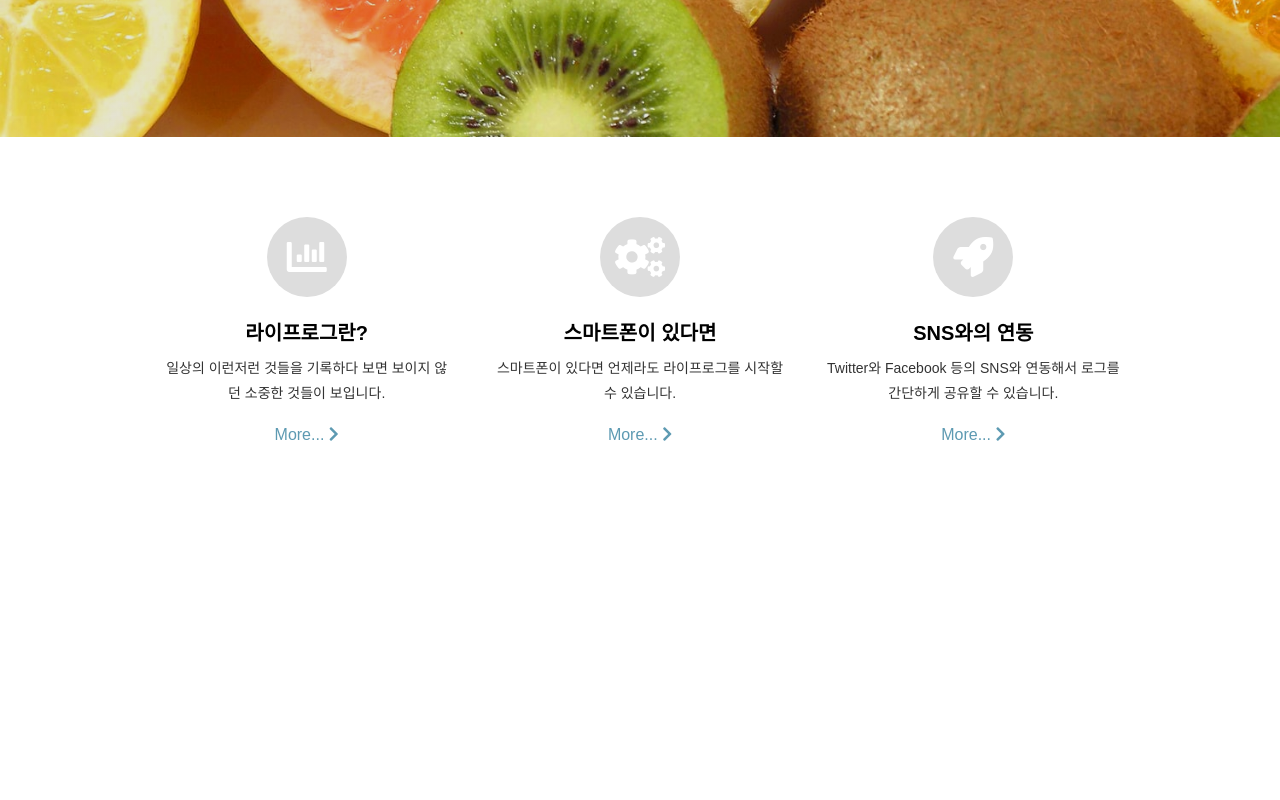
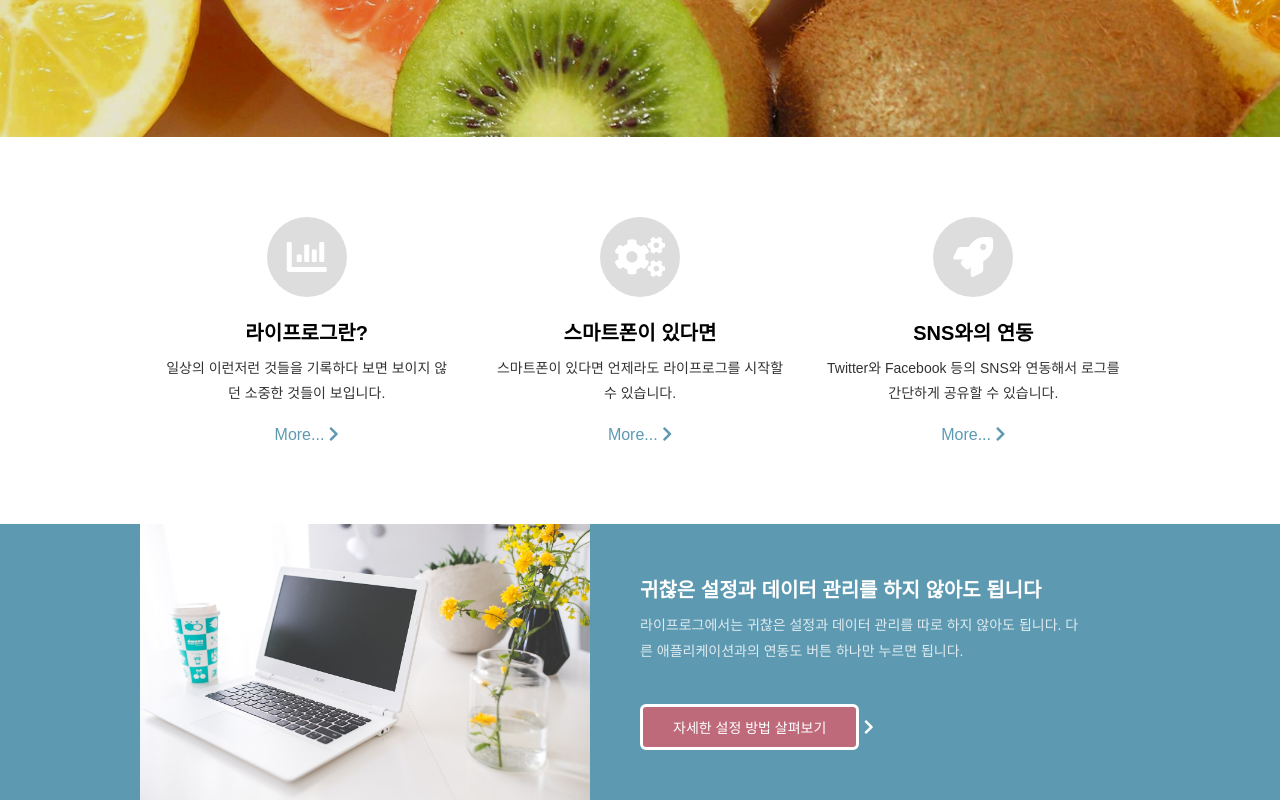
Before and after one commit to ChaeWonKong/html-css-study, a plain HTML site: page index.html in a window 1280 px wide. Shown: the part 663-1463 px from the top of the page. Before the commit the page ends 1187 px from the top, so only its background shows below. Drawn offline with Linux system fonts and the light colour scheme.

Commit message:
Add section conC

```diff
--- a/index.html
+++ b/index.html
@@ -52,5 +52,17 @@
 	    </div>
 	</section>
 
+	<section class="conC">
+	    <div class="container">
+        <div class="photo"></div>
+	        <div class="text">
+	            <h2>귀찮은 설정과 데이터 관리를 하지 않아도 됩니다</h2>
+	            <p>라이프로그에서는 귀찮은 설정과 데이터 관리를 따로 하지 않아도 됩니다. 다른 애플리케이션과의 연동도 버튼 하나만 누르면 됩니다.</p>
+	            <a href="#">자세한 설정 방법 살펴보기</a>
+	            <span class="fas fa-chevron-right"></span>
+	        </div>
+	    </div>
+	</section>
+
 </body>
 </html>
--- a/style.css
+++ b/style.css
@@ -120,6 +120,57 @@ body {
     color: var(--icon-color);
 }
 
+/* ContentsC: Overview */
+.conC {
+    background-color: #5D9AB2;
+    background-color: var(--main-color);
+    color: #fff;
+    color: var(--text-bright-color);
+}
+
+.conC .text {
+    padding: 20px;
+}
+
+.conC h2{
+    margin-top: 0;
+    margin-bottom: 10px;
+    font-size: 20px;
+}
+
+.conC p {
+    margin-top: 0;
+    margin-bottom: 20px;
+    font-size: 14px;
+    line-height: 1.8;
+    opacity: 0.8;
+}
+
+.conC a {
+	display: inline-block;
+	margin-top: 20px;
+	padding: 10px 30px;
+	border: solid 3px currentColor;
+	border-radius: 6px;
+	background-color: #BF6A7A;
+	background-color: var(--accent-color);
+	color: #fff;
+	color: var(--text-bright-color);
+	font-size: 14px;
+	text-decoration: none;
+}
+
+.conC a:hover {
+	background-image: linear-gradient(rgba(255, 255, 255, 0.2), rgba(255, 255, 255, 0.2));
+}
+
+.conC .photo {
+    min-height: 200px;
+    background-image: url(img/note.jpg);
+    background-position: center;
+    background-size: cover;
+}
+
 @media (min-width: 768px) {
 	.conA h1 {
 		font-size: 115px;
@@ -140,4 +191,20 @@ body {
     .conB .text {
         flex: 1;
     }
+
+    .conC .container {
+        display: flex;
+        max-width: 1000px;
+        max-width: var(--large-width);
+        margin: 0 auto;
+    }
+
+    .conC .photo {
+        flex: 2;
+    }
+
+    .conC .text {
+        flex: 2;
+        padding: 50px;
+    }
 }
```
